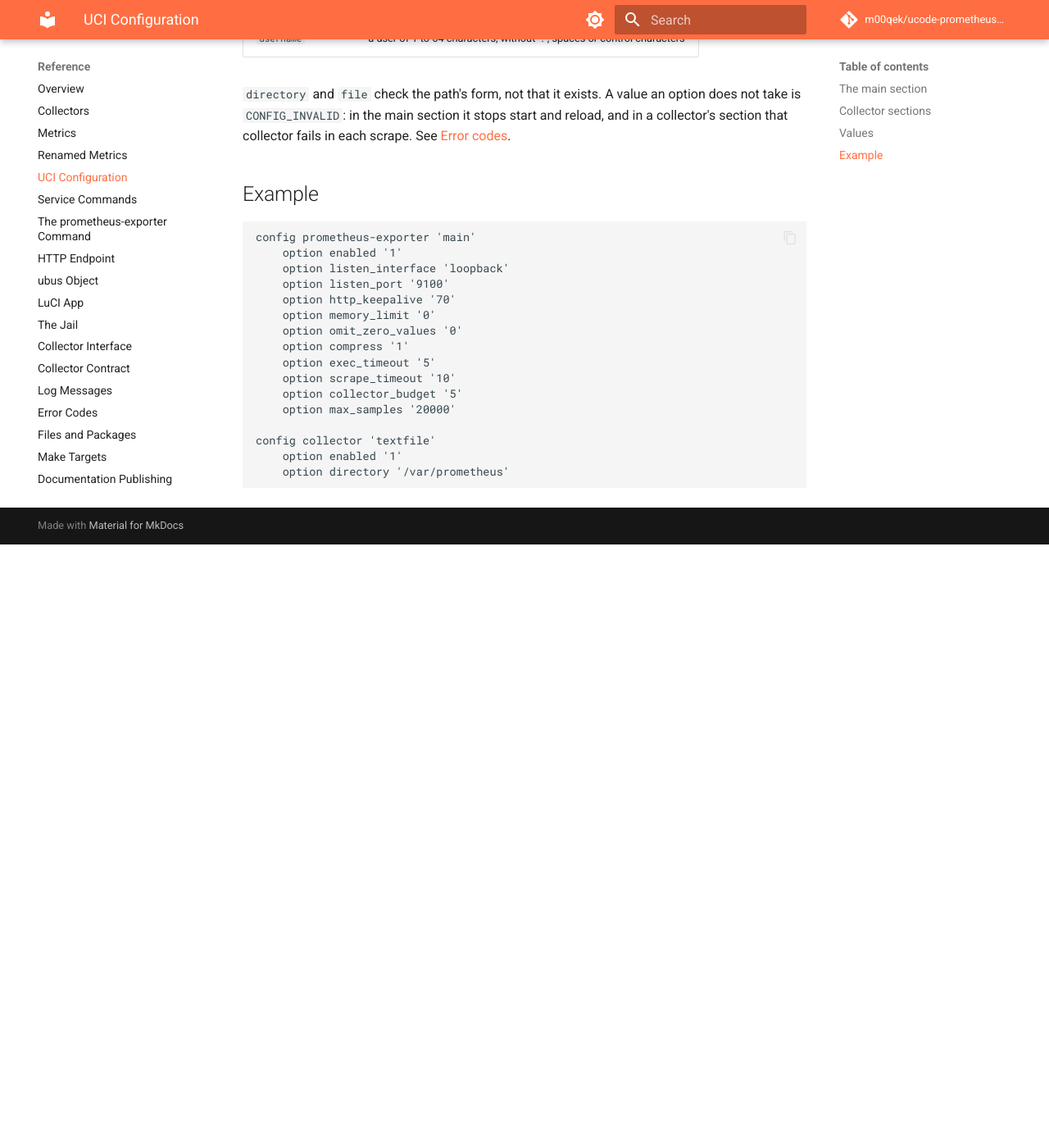
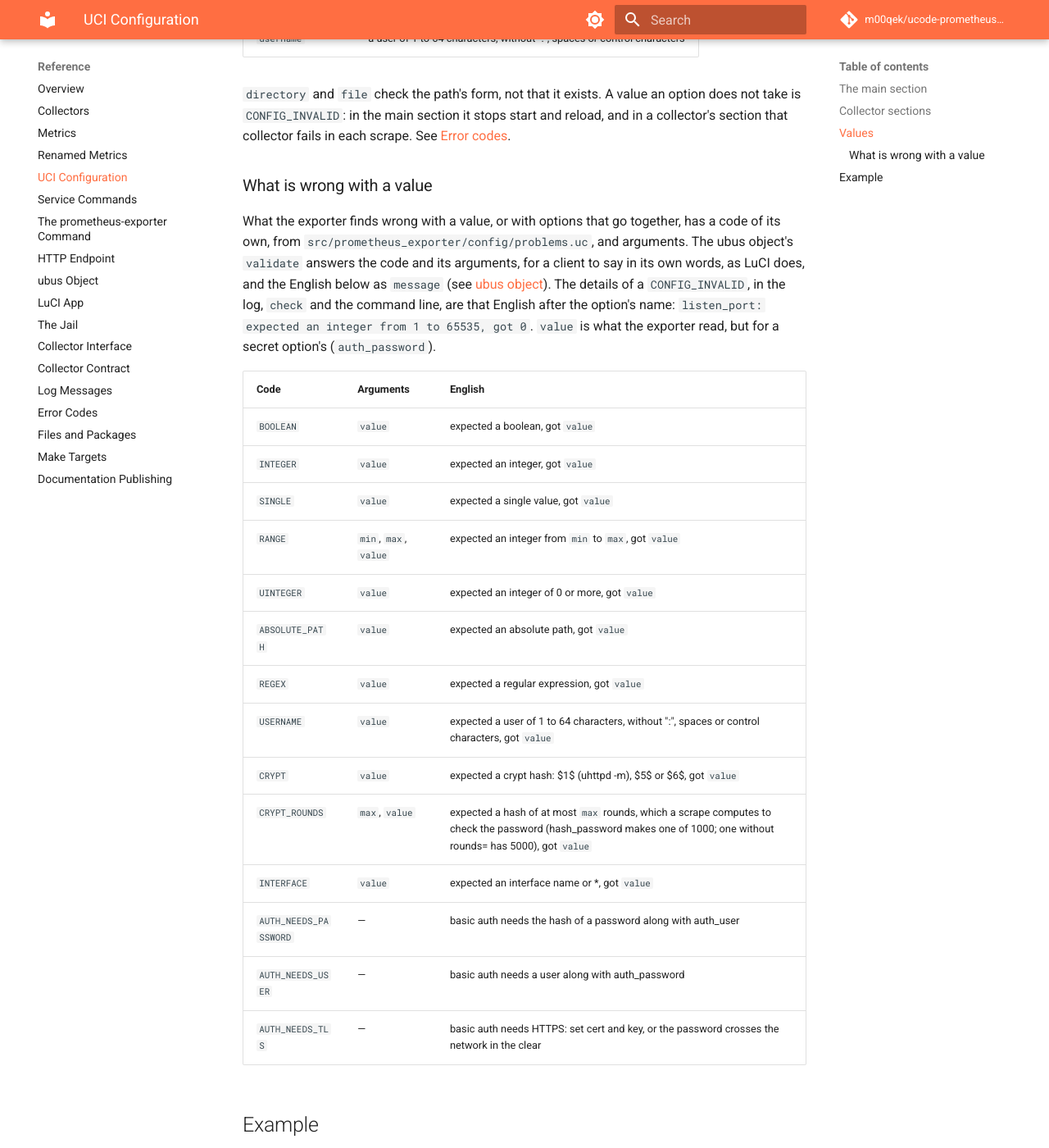
Before and after one commit to m00qek/ucode-prometheus-exporter, an MkDocs documentation site: the page built from docs/reference/uci-config.md, in a window 1280 px wide and 1400 px high, scrolled down 4058 px. Shown: the whole window at 82% size. Built offline with MkDocs 1.6.1 and Material for MkDocs 9.7.7, drawn with Linux system fonts in a browser that asks for light colours; comment, search, counter and statistics services are not loaded; before the commit the page ends 4722 px from its top, so only the background shows below that.

Commit message:
Say what is wrong with a value as a code and its arguments
What the exporter found wrong with an option's value was an English
sentence, made where it was found: types.invalid's "expected ..., got
...", the datatypes' `expected`, config.together's sentences of basic
auth. Each is a problem now, of prometheus_exporter.config.problems: a
code of a closed set and the arguments it takes, `value` among them but
for a secret option's (RANGE { min, max, value }, AUTH_NEEDS_TLS {}).

The module holds each code's English too, and the core says a problem
in English from there alone: the details of a CONFIG_INVALID are as
they were, so the log, check and the command line print what they
printed. The CONFIG_INVALID of a value holds its problem in its data,
{ option, problem }, for whoever says it otherwise; config.together
gives problems, which validate still answers in English. migrate's
refusal of an empty listen_interface is config's own.

uci-config.md lists the codes, their arguments and their English, from
the module.

````diff
--- a/docs/reference/uci-config.md
+++ b/docs/reference/uci-config.md
@@ -64,6 +64,27 @@ A boolean takes `1`, `yes`, `on`, `true`, `enabled` for true and `0`, `no`, `off
 
 `directory` and `file` check the path's form, not that it exists. A value an option does not take is `CONFIG_INVALID`: in the main section it stops start and reload, and in a collector's section that collector fails in each scrape. See [Error codes](error-codes.md).
 
+### What is wrong with a value {#problems}
+
+What the exporter finds wrong with a value, or with options that go together, has a code of its own, from `src/prometheus_exporter/config/problems.uc`, and arguments. The ubus object's `validate` answers the code and its arguments, for a client to say in its own words, as LuCI does, and the English below as `message` (see [ubus object](ubus.md#validate)). The details of a `CONFIG_INVALID`, in the log, `check` and the command line, are that English after the option's name: `listen_port: expected an integer from 1 to 65535, got 0`. `value` is what the exporter read, but for a secret option's (`auth_password`).
+
+| Code | Arguments | English |
+| :--- | :--- | :--- |
+| `BOOLEAN` | `value` | expected a boolean, got `value` |
+| `INTEGER` | `value` | expected an integer, got `value` |
+| `SINGLE` | `value` | expected a single value, got `value` |
+| `RANGE` | `min`, `max`, `value` | expected an integer from `min` to `max`, got `value` |
+| `UINTEGER` | `value` | expected an integer of 0 or more, got `value` |
+| `ABSOLUTE_PATH` | `value` | expected an absolute path, got `value` |
+| `REGEX` | `value` | expected a regular expression, got `value` |
+| `USERNAME` | `value` | expected a user of 1 to 64 characters, without ":", spaces or control characters, got `value` |
+| `CRYPT` | `value` | expected a crypt hash: $1$ (uhttpd -m), $5$ or $6$, got `value` |
+| `CRYPT_ROUNDS` | `max`, `value` | expected a hash of at most `max` rounds, which a scrape computes to check the password (hash\_password makes one of 1000; one without rounds= has 5000), got `value` |
+| `INTERFACE` | `value` | expected an interface name or \*, got `value` |
+| `AUTH_NEEDS_PASSWORD` | — | basic auth needs the hash of a password along with auth\_user |
+| `AUTH_NEEDS_USER` | — | basic auth needs a user along with auth\_password |
+| `AUTH_NEEDS_TLS` | — | basic auth needs HTTPS: set cert and key, or the password crosses the network in the clear |
+
 ## Example {#example}
 
 ```
````
Also changed, not shown: 8 other files.
